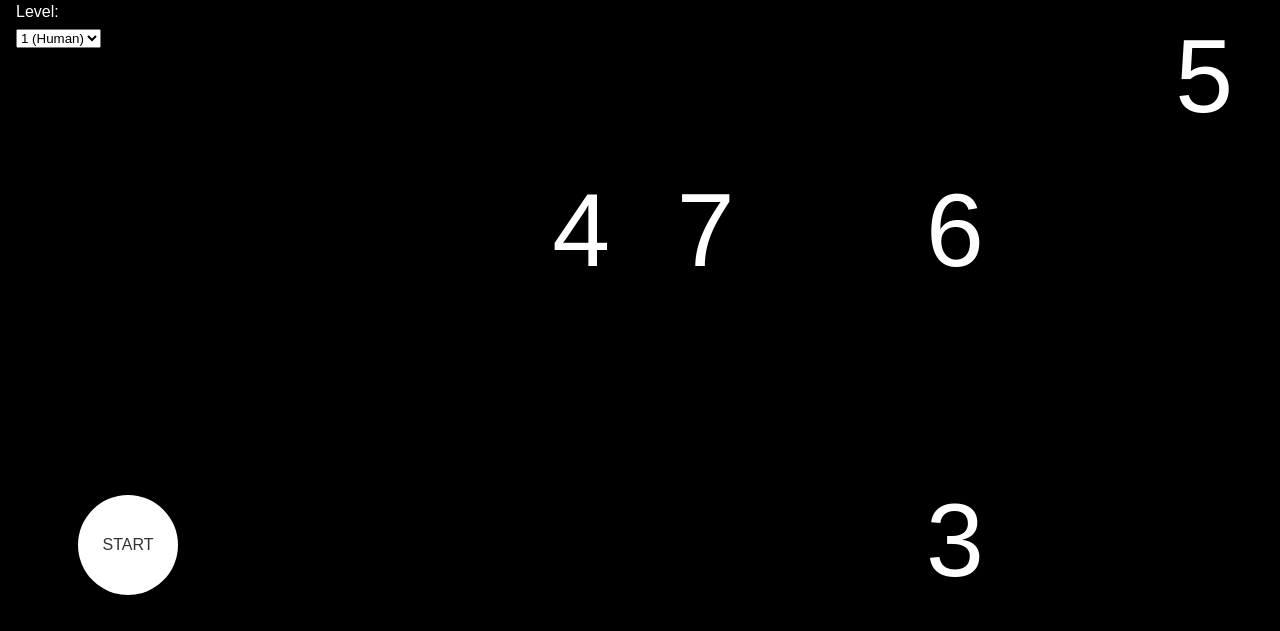
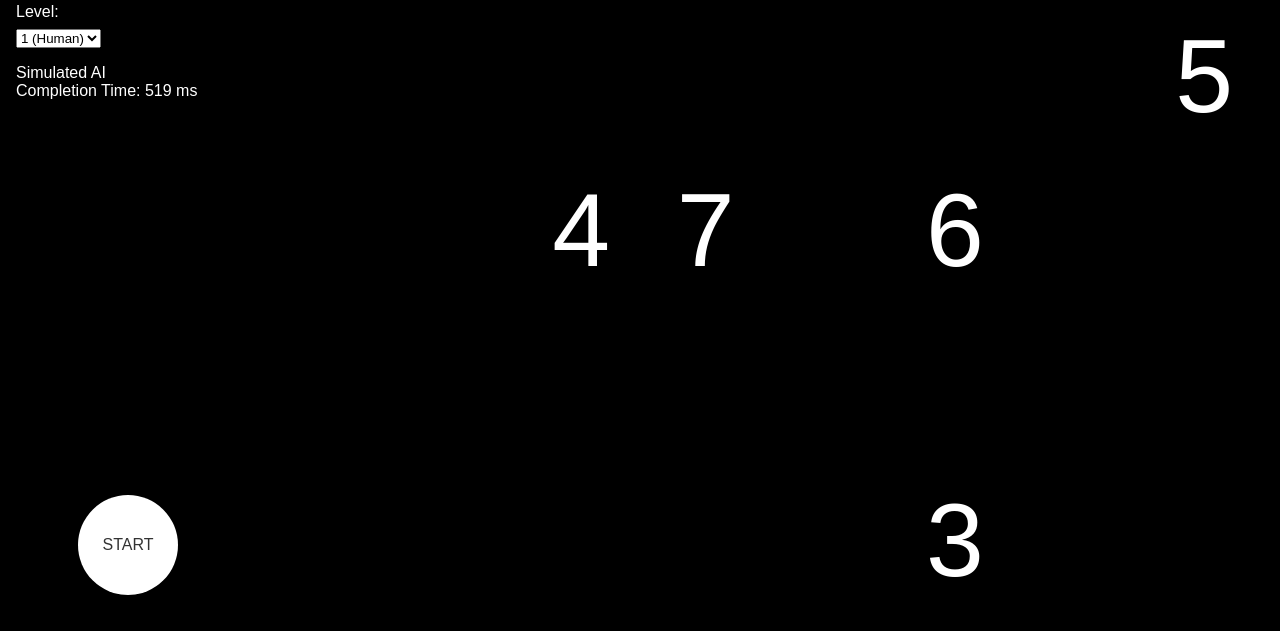
Before and after one commit to rTJ3/ChimpGPT, a website: page public/index.html in a window 1280 px wide. Shown: the part 169-800 px from the top of the page. Drawn offline with Linux system fonts and the light colour scheme.

Commit message:
Minor update
Added simulated AI completion speed value

```diff
--- a/public/index.html
+++ b/public/index.html
@@ -21,6 +21,9 @@
             <option value="level3">3 (430ms)</option>
             <option value="level4">4 (210ms)</option>
           </select>
+          <div class="ai-result" style="display:none">
+            <p>Simulated AI<br> Completion Time: <span class="ai-time"></span> ms</p>
+          </div>
         </div>
       </div>
       <div class="spacer"></div>
--- a/public/script.js
+++ b/public/script.js
@@ -4,6 +4,8 @@ const startBtn = document.querySelector(".start-btn");
 const gameBoard = document.querySelector(".game-board");
 const squares = document.querySelectorAll(".square");
 const levelSelect = document.querySelector(".level-select");
+const aiResult = document.querySelector(".ai-result");
+const aiTime = document.querySelector(".ai-time");
 
 let mode = "unmasked";
 let displayDuration = 650;
@@ -40,7 +42,15 @@ function generateNumbers() {
   return numbers;
 }
 
-function startGame() {
+async function aiSimulation() {
+  return new Promise((resolve) => {
+    setTimeout(() => {
+      resolve(Math.floor(Math.random() * 1000) + 100); // Simulate AI completion time (100ms - 1100ms)
+    }, 0);
+  });
+}
+
+async function startGame() {
   hideMessage();
   squares.forEach((square) => {
     square.textContent = "";
@@ -73,6 +83,11 @@ function startGame() {
       });
     }, displayDuration);
   }
+
+  aiResult.style.display = "none"; // Hide the previous AI result
+  const completionTime = await aiSimulation(); // Run the AI simulation
+  aiTime.textContent = completionTime;
+  aiResult.style.display = "block"; // Display the AI result
 }
 
 let currentNumber = 1;
@@ -80,6 +95,7 @@ let currentNumber = 1;
 function showMessage(message) {
   messageElement.textContent = message;
   messageContainer.style.display = "flex";
+  gameBoard.style.pointer
   gameBoard.style.pointerEvents = "none";
 }
 
@@ -117,8 +133,6 @@ function squareClickHandler(e) {
   }
 }
 
-
-
 squares.forEach((square) => {
   square.addEventListener("click", squareClickHandler);
 });
```
Also changed, not shown: ChimpGPT/package.json (renamed from masked-span-task-game/package.json), 4 other files.
